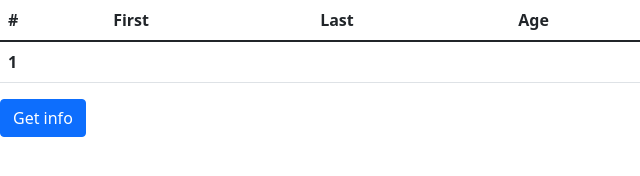
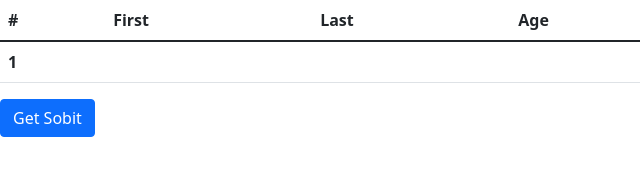
Before and after one commit to abdulquddus84/dars_4, a plain HTML site: page index.html in a window 1280 px wide. Shown: the full height of the page, 0-640 px from the left. Drawn offline with Linux system fonts and the light colour scheme.

Commit message:
aijndia]anas

```diff
--- a/index.html
+++ b/index.html
@@ -35,7 +35,7 @@
 
         </tbody>
       </table>
-      <button type="button" id="button" class="btn btn-primary">Get info</button>
+      <button type="button" id="button" class="btn btn-primary">Get Sobit</button>
 
 
 
```
